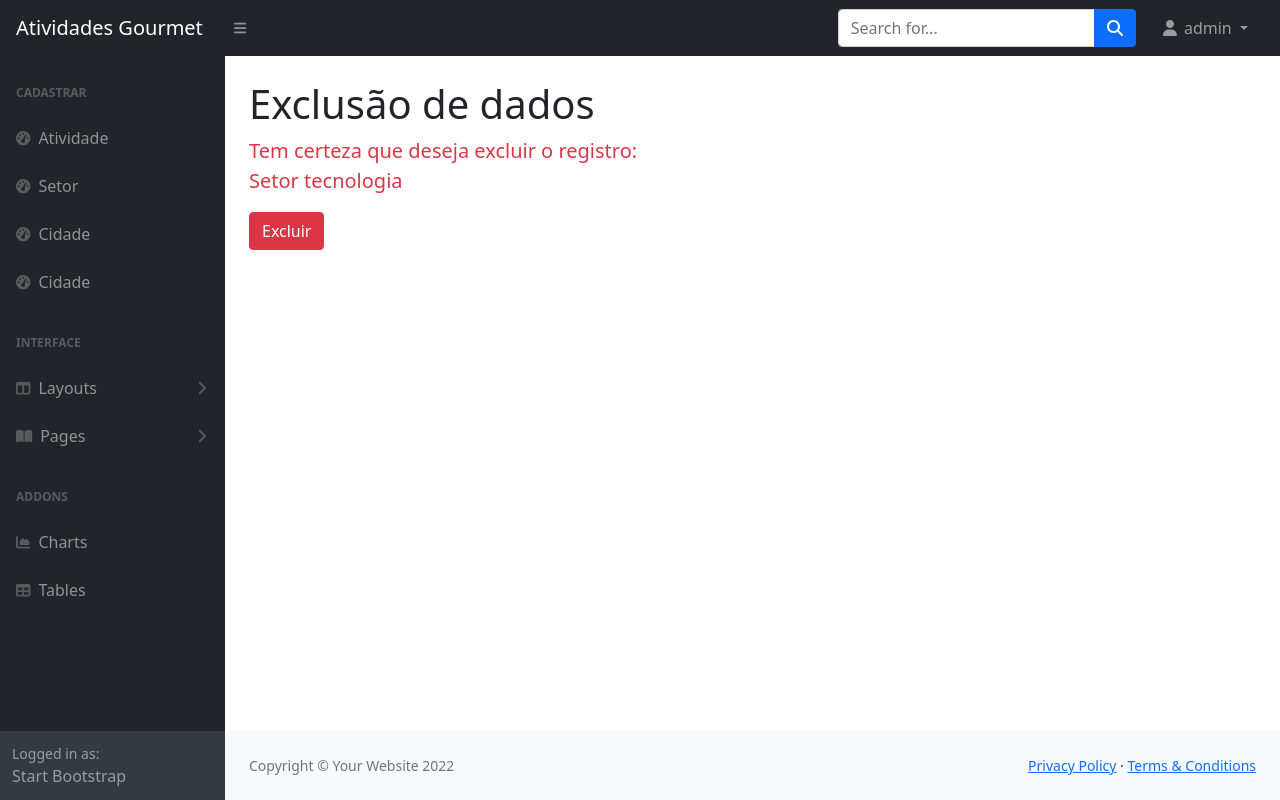
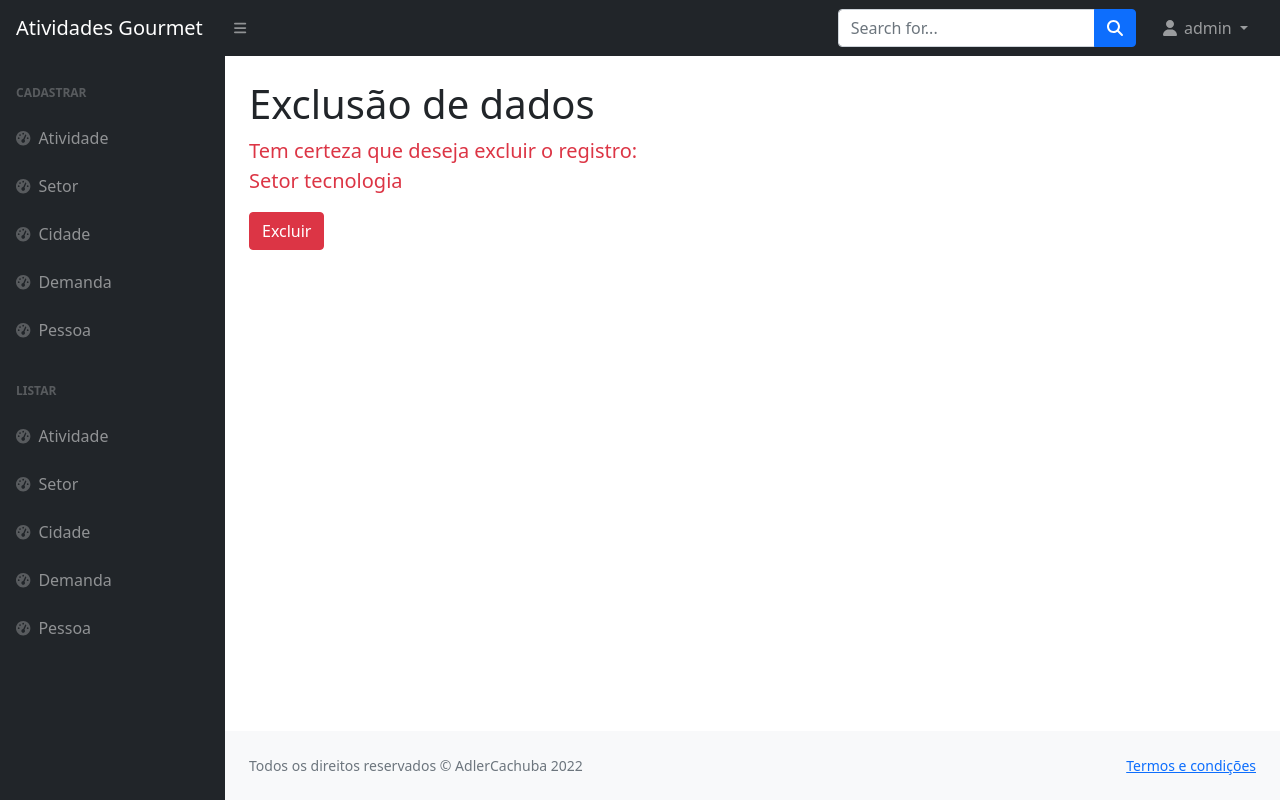
Before and after one commit to AdlerCachuba/Python_Django-Eng.Software, a Django app: page /excluir/setor/1/ in a window 1280 px wide. Run offline with Django 4.2, Linux system fonts and the light colour scheme; a user stored in the database is signed in; data comes from the database, SQL or seed files in the repository; some libraries are stand-ins or nearby versions.

Commit message:
Atualização

```diff
--- a/projetoAtividade/paginas/templates/paginas/modelo.html
+++ b/projetoAtividade/paginas/templates/paginas/modelo.html
@@ -86,32 +86,38 @@
                             <div class="sb-nav-link-icon"><i class="fas fa-tachometer-alt"></i></div>
                             Cidade
                         </a>
-                        <a class="nav-link" href="/cadastrar/cidade/">
+                        <a class="nav-link" href="/cadastrar/demanda/">
                             <div class="sb-nav-link-icon"><i class="fas fa-tachometer-alt"></i></div>
-                            Cidade
+                            Demanda
+                        </a>
+                        <a class="nav-link" href="/cadastrar/pessoa/">
+                            <div class="sb-nav-link-icon"><i class="fas fa-tachometer-alt"></i></div>
+                            Pessoa
                         </a>
 
+    <div class="sb-sidenav-menu-heading">Listar</div>
+    <a class="nav-link" href="/listar/atividade/">
+        <div class="sb-nav-link-icon"><i class="fas fa-tachometer-alt"></i></div>
+        Atividade
+    </a>
+    <a class="nav-link" href="/listar/setor/">
+        <div class="sb-nav-link-icon"><i class="fas fa-tachometer-alt"></i></div>
+        Setor
+    </a>
+    <a class="nav-link" href="/listar/cidade/">
+        <div class="sb-nav-link-icon"><i class="fas fa-tachometer-alt"></i></div>
+        Cidade
+    </a>
+    <a class="nav-link" href="/listar/demanda/">
+        <div class="sb-nav-link-icon"><i class="fas fa-tachometer-alt"></i></div>
+        Demanda
+    </a>
+    <a class="nav-link" href="/listar/pessoa/">
+        <div class="sb-nav-link-icon"><i class="fas fa-tachometer-alt"></i></div>
+        Pessoa
+    </a>
 
-                        <div class="sb-sidenav-menu-heading">Interface</div>
-                        <a class="nav-link collapsed" href="#" data-bs-toggle="collapse"
-                            data-bs-target="#collapseLayouts" aria-expanded="false" aria-controls="collapseLayouts">
-                            <div class="sb-nav-link-icon"><i class="fas fa-columns"></i></div>
-                            Layouts
-                            <div class="sb-sidenav-collapse-arrow"><i class="fas fa-angle-down"></i></div>
-                        </a>
-                        <div class="collapse" id="collapseLayouts" aria-labelledby="headingOne"
-                            data-bs-parent="#sidenavAccordion">
-                            <nav class="sb-sidenav-menu-nested nav">
-                                <a class="nav-link" href="layout-static.html">Static Navigation</a>
-                                <a class="nav-link" href="layout-sidenav-light.html">Light Sidenav</a>
-                            </nav>
-                        </div>
-                        <a class="nav-link collapsed" href="#" data-bs-toggle="collapse" data-bs-target="#collapsePages"
-                            aria-expanded="false" aria-controls="collapsePages">
-                            <div class="sb-nav-link-icon"><i class="fas fa-book-open"></i></div>
-                            Pages
-                            <div class="sb-sidenav-collapse-arrow"><i class="fas fa-angle-down"></i></div>
-                        </a>
+
                         <div class="collapse" id="collapsePages" aria-labelledby="headingTwo"
                             data-bs-parent="#sidenavAccordion">
                             <nav class="sb-sidenav-menu-nested nav accordion" id="sidenavAccordionPages">
@@ -145,21 +151,10 @@
                                 </div>
                             </nav>
                         </div>
-                        <div class="sb-sidenav-menu-heading">Addons</div>
-                        <a class="nav-link" href="charts.html">
-                            <div class="sb-nav-link-icon"><i class="fas fa-chart-area"></i></div>
-                            Charts
-                        </a>
-                        <a class="nav-link" href="tables.html">
-                            <div class="sb-nav-link-icon"><i class="fas fa-table"></i></div>
-                            Tables
-                        </a>
+
                     </div>
                 </div>
-                <div class="sb-sidenav-footer">
-                    <div class="small">Logged in as:</div>
-                    Start Bootstrap
-                </div>
+
             </nav>
         </div>
         {% endblock %}
@@ -728,11 +723,9 @@
                 <div class="container-fluid px-4">
                     <div class="d-flex align-items-center justify-content-between small">
                         {% block rodape %}
-                        <div class="text-muted">Copyright &copy; Your Website 2022</div>
+                        <div class="text-muted">Todos os direitos reservados &copy; AdlerCachuba 2022</div>
                         <div>
-                            <a href="#">Privacy Policy</a>
-                            &middot;
-                            <a href="#">Terms &amp; Conditions</a>
+                            <a href="https://picsum.photos/200/300">Termos e condições</a>
                         </div>
                         {% endblock %}
                     </div>
```
